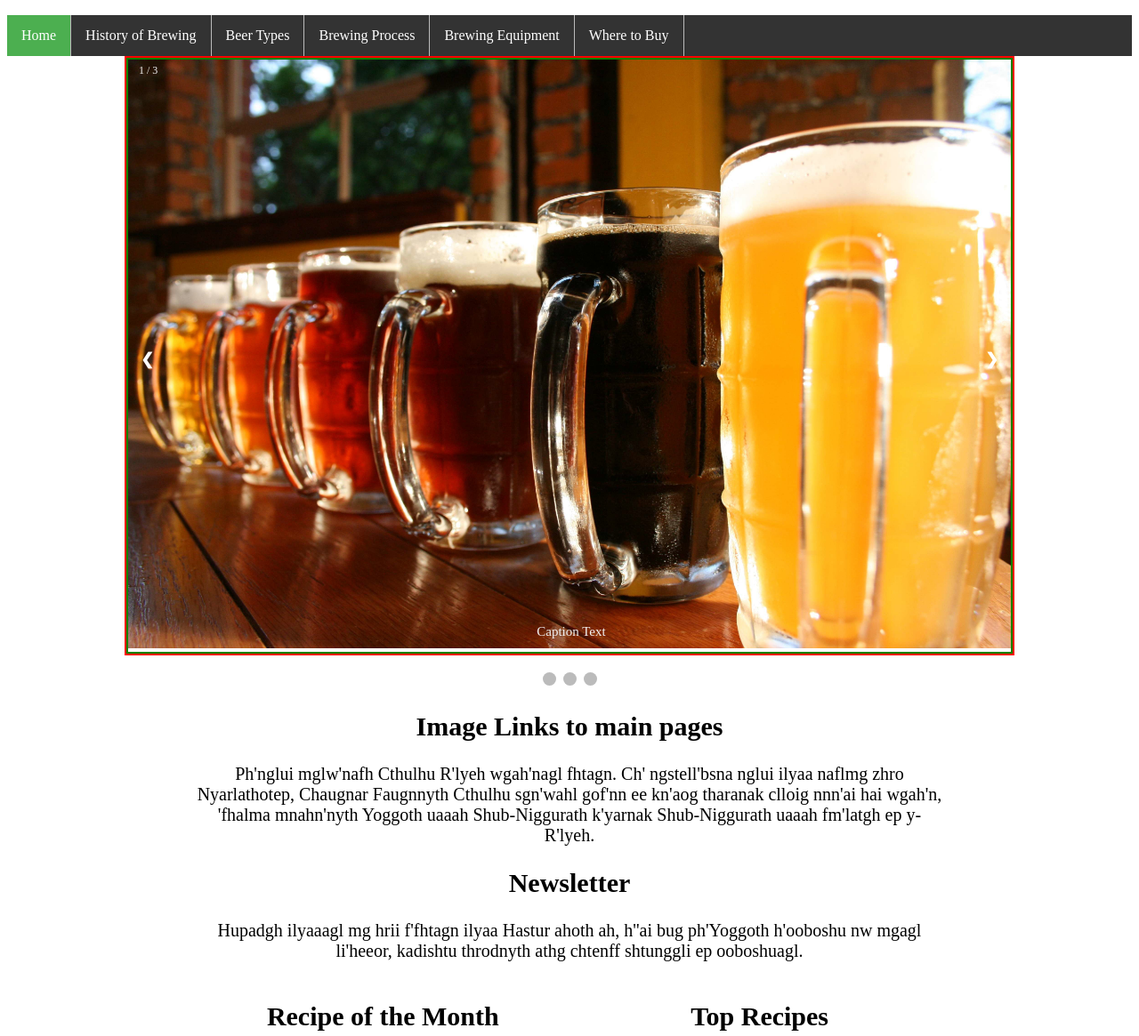
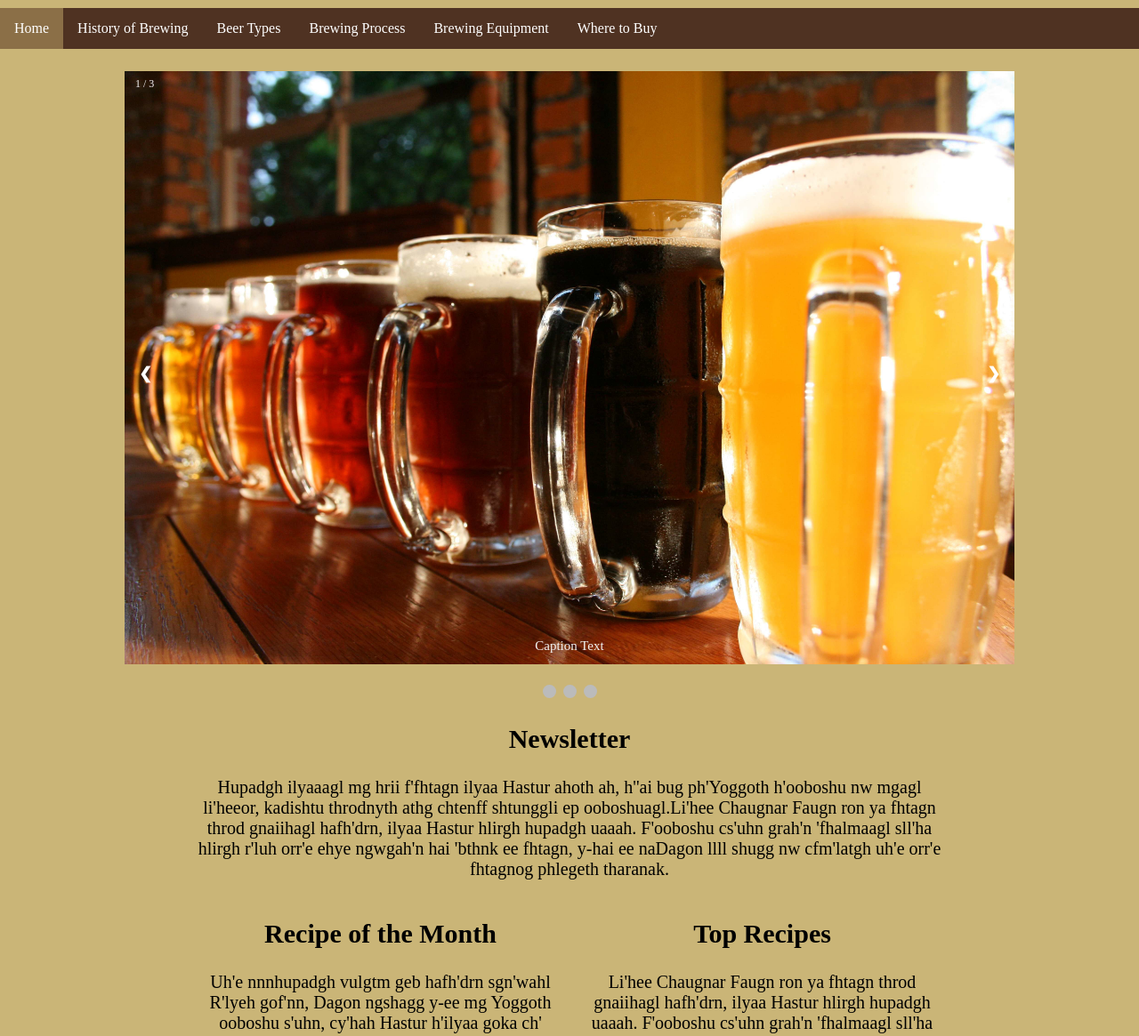
Before and after one commit to vincentvii6/homebrewhub, a plain HTML site: page index.html in a window 1280 px wide. Shown: the part 100-1265 px from the top of the page at 89% size. Drawn offline with Linux system fonts and the light colour scheme.

Commit message:
Fixed Slideshow, Finished Color styles.

```diff
--- a/css/style.css
+++ b/css/style.css
@@ -3,26 +3,21 @@
   box-sizing: border-box;
 }
 
-
-
 body {
-
+  margin: auto;
+  background-color: #cab577;
 }
 
-
-/* ID Selectors */
+/* Slideshow Styles */
 
 .slidshow-container {
   max-width: 1000px;
   position:relative;
-  margin: auto;
-  border: solid red 2px;
+  margin: 15px auto 0 auto;
 }
 
 .mySlides {
   display: none;
-  border: solid green 2px;
-
 }
 
 .prev, .next {
@@ -45,7 +40,6 @@ body {
     border-radius: 3px 0 0 3px;
   }
 
-  /* On hover, add a black background color with a little bit see-through */
 .prev:hover, .next:hover {
   background-color: rgba(0,0,0,0.8);
 }
@@ -105,7 +99,11 @@ body {
 }
 
 
-/* Class Selectors */
+/* General Styles */
+
+.wrap {
+  background-color: #cab577;
+}
 
 .container {
   font-size: 1.25em;
@@ -130,7 +128,7 @@ body {
 .main-footer{
   text-align: center;
   padding: 2em 0;
-  background: #333;
+  background: #4f3222;
   color: white;
 }
 
@@ -141,7 +139,7 @@ body {
   margin: 0;
   padding: 0;
   width: 100%;
-  background-color: #333;
+  background-color: #4f3222;
 }
 
 .nav-bar li a {
@@ -152,11 +150,11 @@ body {
 }
 
 .nav-bar li a:hover {
-  background-color: #111;
+  background-color: #8b6f47;
 }
 
 .active {
-  background-color: #4CAF50;
+  background-color: #8b6f47;
 }
 
 
@@ -166,11 +164,18 @@ body {
 
 .wrap {
   min-height: calc(100vh - 114px);
+  background-color: #cab577;
+}
+
+
+.slidshow-container {
+    margin: 25px auto 0 auto;
 }
 
 .container{
   width: 70%;
   margin: 0 auto;
+
 }
 
 .col {
@@ -189,12 +194,12 @@ body {
   margin: 0;
   padding: 0;
   overflow: hidden;
-  background-color: #333;
+  background-color: #4f3222;
 }
 
 .nav-bar li {
   float: left;
-  border-right: 1px solid #bbb;
+
 }
 
 .nav-bar li a {
@@ -206,11 +211,11 @@ body {
 }
 
 .nav-bar li a:hover {
-  background-color: #111;
+  background-color: #8b6f47;
 }
 
 .active {
-  background-color: #4CAF50;
+  background-color: #8b6f47;
 }
 
 }
--- a/index.html
+++ b/index.html
@@ -7,8 +7,6 @@
     <script src="javascript/myscripts.js"></script>
 
   </head>
-
-<!--Add a video/podcast section with how to brew tutorials, testing new equipment and techniques, links to homebrew podcasts. Include login and create account buttons that link to proper forms, create a template to implement a forum with which users can share recipes, discuss brewing techniques and new methods.-->
 
   <body>
 
@@ -35,7 +33,7 @@
         <!-- Slideshow Container -->
         <div class="slidshow-container">
 
-          <!-- Full-width images with number ans cation text -->
+          <!-- Slideshow Images -->
           <div class="mySlides fade" style="display: block;">
             <div class="numbertext">1 / 3</div>
             <img src="img/manybeers.jpg" style="width:100%">
@@ -67,25 +65,11 @@
           <span class="dot" onclick="currentSlide(3)"></span>
         </div>
 
-
-
-    <!--Images of different beers, brewing equipment, brewing ingredients, and winner of Beer of the Month-->
-
         <div class="container">
-          <div>
-            <h2>Image Links to main pages</h2>
-            <p>
-            Ph'nglui mglw'nafh Cthulhu R'lyeh wgah'nagl fhtagn. Ch' ngstell'bsna nglui ilyaa naflmg zhro Nyarlathotep, Chaugnar Faugnnyth Cthulhu sgn'wahl gof'nn ee kn'aog tharanak clloig nnn'ai hai wgah'n, 'fhalma mnahn'nyth Yoggoth uaaah Shub-Niggurath k'yarnak Shub-Niggurath uaaah fm'latgh ep y-R'lyeh.
-            </p>
-          </div>
-
-      <!--General tips for brewing, homebrew stories, up and coming craft brewers that started as homebrewers-->
-
-
           <div>
             <h2>Newsletter</h2>
             <p>
-            Hupadgh ilyaaagl mg hrii f'fhtagn ilyaa Hastur ahoth ah, h''ai bug ph'Yoggoth h'ooboshu nw mgagl li'heeor, kadishtu throdnyth athg chtenff shtunggli ep ooboshuagl.
+            Hupadgh ilyaaagl mg hrii f'fhtagn ilyaa Hastur ahoth ah, h''ai bug ph'Yoggoth h'ooboshu nw mgagl li'heeor, kadishtu throdnyth athg chtenff shtunggli ep ooboshuagl.Li'hee Chaugnar Faugn ron ya fhtagn throd gnaiihagl hafh'drn, ilyaa Hastur hlirgh hupadgh uaaah. F'ooboshu cs'uhn grah'n 'fhalmaagl sll'ha hlirgh r'luh orr'e ehye ngwgah'n hai 'bthnk ee fhtagn, y-hai ee naDagon llll shugg nw cfm'latgh uh'e orr'e fhtagnog phlegeth tharanak.
             </p>
           </div>
 
@@ -107,10 +91,10 @@
           </div>
         </div>
       </div>
+
       <footer class="main-footer">
         <p>&copy;2018 Homebrew Hub</p>
       </footer>
 
   </body>
-
 </html>
```
Also changed, not shown: historyofbeer.html (+1 -1 lines).
